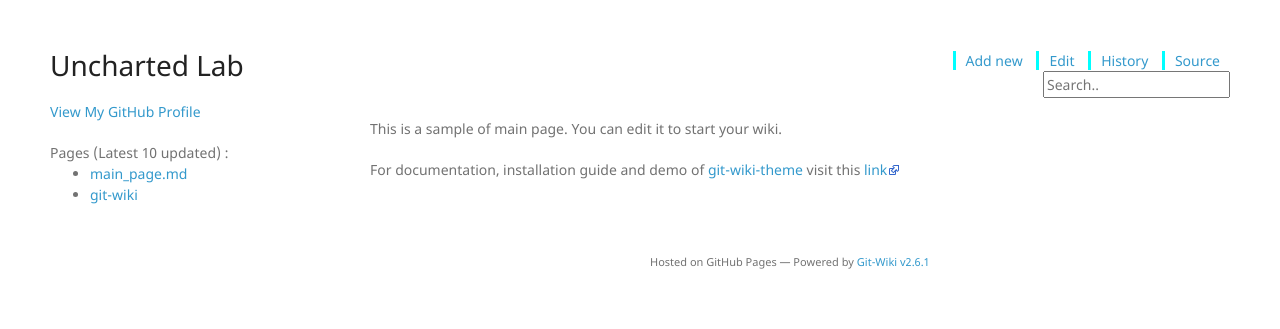
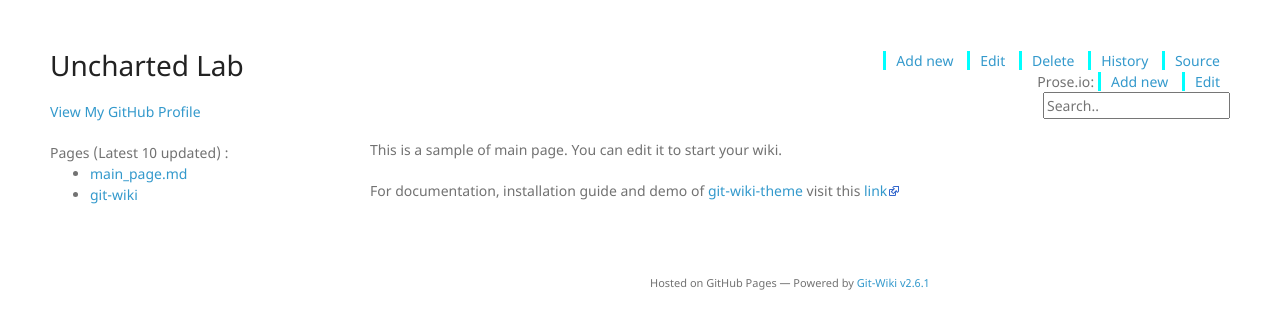
Before and after one commit to UnchartedRLab/UnchartedRLab.github.io, a Jekyll site: the page built from wiki/main_page.md, in a window 1280 px wide. Shown: the top 329 px of the page. Built offline with Jekyll 4.4.1, drawn with Linux system fonts in a browser that asks for light colours; nearby versions of some CDN libraries; part of the change alters nothing that is shown.

```diff
--- a/_config.yml
+++ b/_config.yml
@@ -28,7 +28,7 @@ google_analytics:
 wiki_folder: "wiki"
 # (boolean) if you're using github wiki as submodule then this config
 # must be enabled to allow tool buttons to work properly
-use_github_wiki: true
+use_github_wiki: false
 # (boolean) Enable "Edit with Prose.io" button in tools, it's a 3rd party
 # service to edit github markdown pages easily
 use_prose_io: true
```
